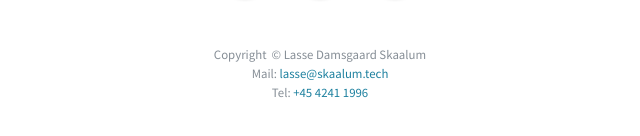
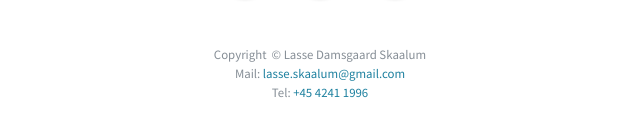
Before and after one commit to humleflue/skaalum-tech, a website: page public/index.html in a window 1280 px wide. Shown: the part 2846-2982 px from the top of the page, 320-960 px from the left. Drawn offline with nearby package versions, Linux system fonts and the light colour scheme.

Commit message:
Update index.html

```diff
--- a/public/index.html
+++ b/public/index.html
@@ -113,7 +113,7 @@
                 <li class="list-inline-item">&nbsp;<a class="text-white social-link rounded-circle" href="https://www.linkedin.com/in/lasse-skaalum/"><i class="icon-social-linkedin"></i></a></li>
                 <li class="list-inline-item">&nbsp;<a class="text-white social-link rounded-circle" href="https://github.com/humleflue"><i class="icon-social-github"></i></a></li>
             </ul>
-            <p class="text-muted mb-0 small">Copyright &nbsp;© Lasse Damsgaard Skaalum<br>Mail:&nbsp;<a href="mailto:lasse@skaalum.tech" target="_blank">lasse@skaalum.tech</a><br>Tel:&nbsp;<a href="tel:+4542411996" target="_blank">+45 4241 1996</a></p>
+            <p class="text-muted mb-0 small">Copyright &nbsp;© Lasse Damsgaard Skaalum<br>Mail:&nbsp;<a href="mailto:lasse.skaalum@gmail.com" target="_blank">lasse.skaalum@gmail.com</a><br>Tel:&nbsp;<a href="tel:+4542411996" target="_blank">+45 4241 1996</a></p>
         </div><a class="js-scroll-trigger scroll-to-top rounded" href="#page-top"><i class="fa fa-angle-up"></i></a></footer>
     <script src="https://cdnjs.cloudflare.com/ajax/libs/jquery/3.5.1/jquery.min.js"></script>
     <script src="https://cdnjs.cloudflare.com/ajax/libs/twitter-bootstrap/4.5.2/js/bootstrap.bundle.min.js"></script>
```
